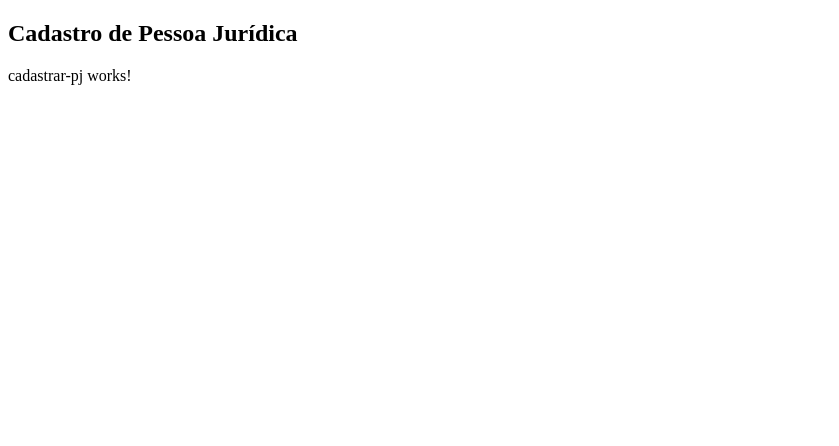
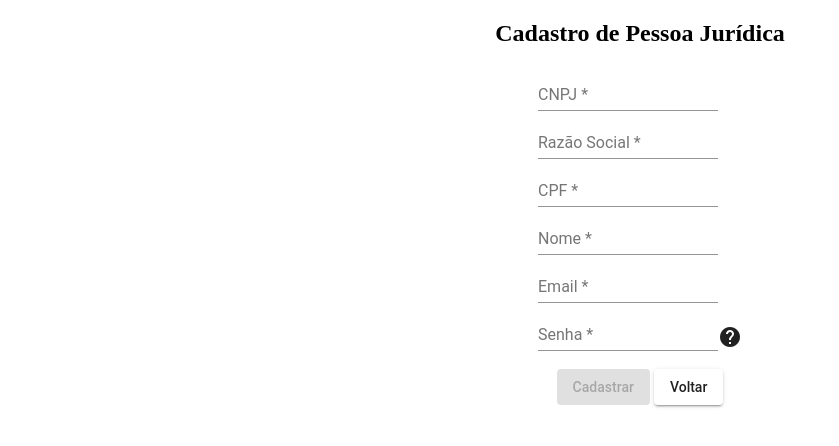
Before and after one commit to ricardopesce/ponto-inteligente-angular, an Angular app: page /cadastro-pj in a window 1280 px wide. Shown: the top 446 px of the page, without its empty margins (0-839 px from the left). Built offline with nearby package versions, Linux system fonts and the light colour scheme.

Commit message:
criando formulário de cadastro de PJ

```diff
--- a/src/app/autenticacao/cadastro-pj/components/cadastrar-pj/cadastrar-pj.component.html
+++ b/src/app/autenticacao/cadastro-pj/components/cadastrar-pj/cadastrar-pj.component.html
@@ -1 +1,59 @@
-<p>cadastrar-pj works!</p>
+<form [formGroup]="form" fxLayoutAlign="center" novalidate>
+    <mat-list>
+
+        <mat-list-item>
+            <mat-form-field>
+                <input matInput placeholder="CNPJ"
+                    formControlName="cnpj">
+            </mat-form-field>
+        </mat-list-item>
+
+        <mat-list-item>
+            <mat-form-field>
+                <input matInput placeholder="Razão Social"
+                    formControlName="razaoSocial">
+            </mat-form-field>
+        </mat-list-item>
+
+        <mat-list-item>
+            <mat-form-field>
+                <input matInput placeholder="CPF"
+                    formControlName="cpf">
+            </mat-form-field>
+        </mat-list-item>
+
+        <mat-list-item>
+            <mat-form-field>
+                <input matInput placeholder="Nome"
+                    formControlName="nome">
+            </mat-form-field>
+        </mat-list-item>
+
+        <mat-list-item>
+            <mat-form-field>
+                <input matInput placeholder="Email"
+                    formControlName="email">
+            </mat-form-field>
+        </mat-list-item>
+
+        <mat-list-item>
+            <mat-form-field>
+                <input type="password" matInput placeholder="Senha"
+                    formControlName="senha">
+            </mat-form-field>
+            <span matTooltip="Senha deve conter ao menos 6 caracteres">
+                <mat-icon>help</mat-icon>
+            </span>
+        </mat-list-item>
+
+        <mat-list-item fxLayoutAlign="center">
+            <button mat-raised-button color="primary"
+                [disabled]="form.invalid" (click)="cadastrarPj()">
+                Cadastrar
+            </button>
+            &nbsp;
+            <a mat-raised-button routerLink="/login">Voltar</a>
+        </mat-list-item>
+
+    </mat-list>
+</form>
--- a/src/app/autenticacao/cadastro-pj/components/cadastrar-pj/cadastrar-pj.component.ts
+++ b/src/app/autenticacao/cadastro-pj/components/cadastrar-pj/cadastrar-pj.component.ts
@@ -1,4 +1,7 @@
 import { Component, OnInit } from '@angular/core';
+import { FormBuilder, FormGroup, Validators } from '@angular/forms';
+import { MatSnackBar } from '@angular/material/snack-bar';
+import { Router } from '@angular/router';
 
 @Component({
   selector: 'app-cadastrar-pj',
@@ -7,9 +10,33 @@
 })
 export class CadastrarPjComponent implements OnInit {
 
-  constructor() { }
+  form: FormGroup;
+
+  constructor(
+    private fb: FormBuilder,
+    private snackBar: MatSnackBar,
+    private router: Router ) { }
 
   ngOnInit(): void {
+    this.gerarForm();
+  }
+
+  gerarForm() {
+    this.form = this.fb.group({
+      nome: ['', [Validators.required, Validators.minLength(3)]],
+      email: ['', [Validators.required, Validators.email]],
+      senha: ['', [Validators.required, Validators.minLength(6)]],
+      cpf: ['', [Validators.required]],
+      razaoSocial: ['', [Validators.required, Validators.minLength(5)]],
+      cnpj: ['', [Validators.required]]
+    });
+  }
+
+  cadastrarPj() {
+    if (this.form.invalid) {
+      return;
+    }
+    alert(JSON.stringify(this.form.value));
   }
 
 }
--- a/src/app/autenticacao/cadastro-pj/components/cadastro-pj.component.ts
+++ b/src/app/autenticacao/cadastro-pj/components/cadastro-pj.component.ts
@@ -3,7 +3,7 @@
 
 @Component({
     template: `
-    <h2 FlexLayoutAlign="center">Cadastro de Pessoa Jurídica</h2>
+    <h2 fxLayoutAlign="center">Cadastro de Pessoa Jurídica</h2>
     <router-outlet></router-outlet>
     `
 })
```
Also changed, not shown: src/app/autenticacao/cadastro-pj/cadastro-pj.module.ts (+18 -1 lines).
